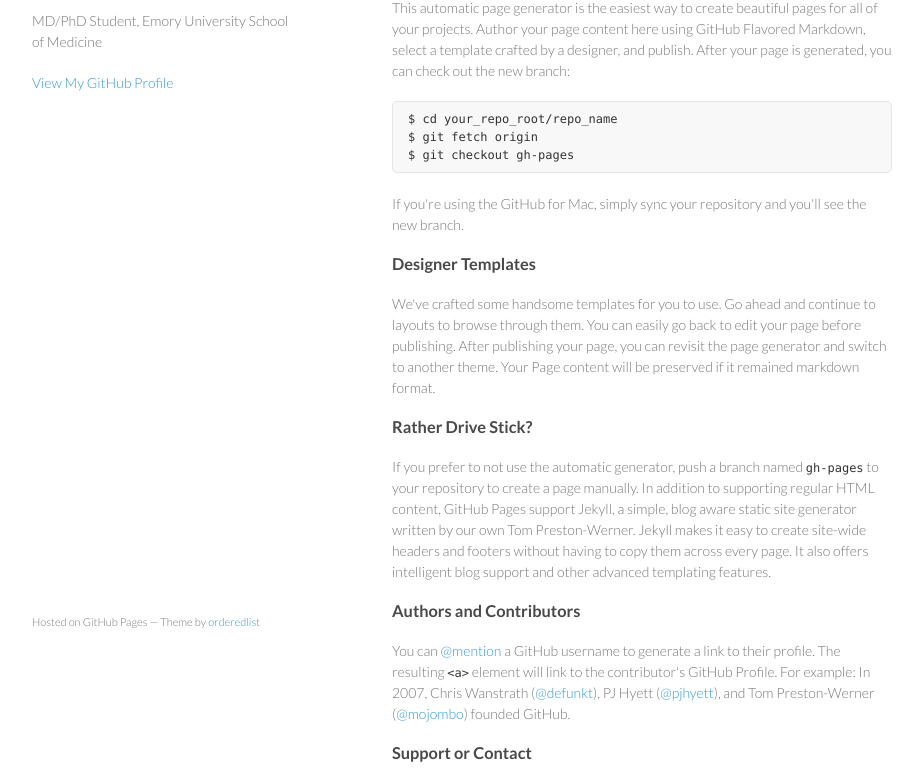
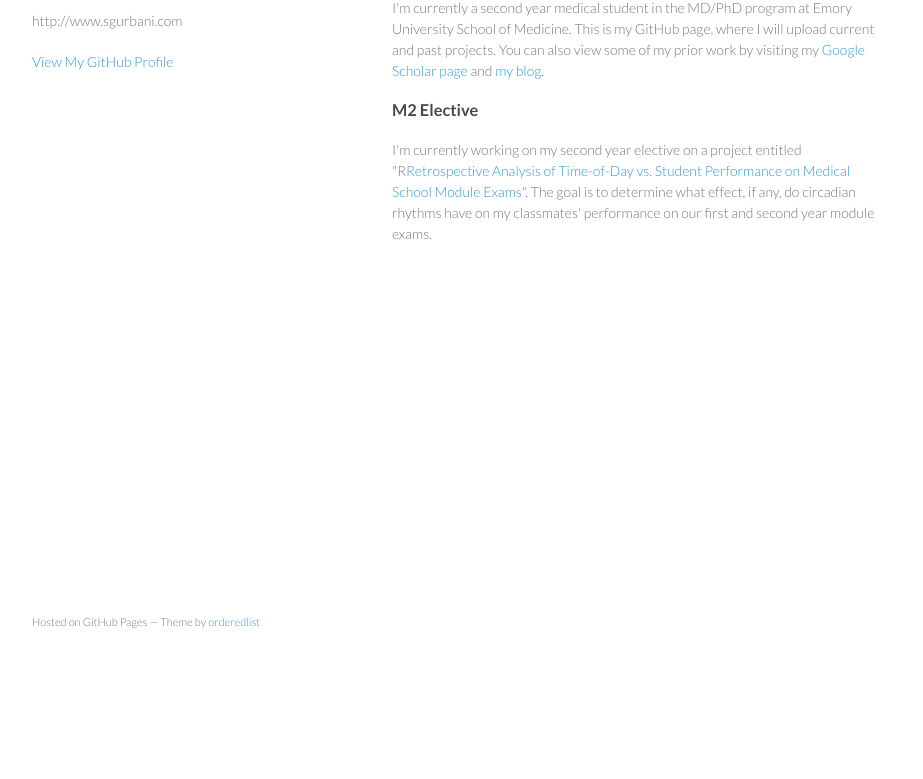
Before and after one commit to sgurbani/sgurbani.github.io, a plain HTML site: page index.html in a window 1280 px wide. Shown: the part 99-878 px from the top of the page, without its empty margins (178-1101 px from the left). After the commit the page ends 800 px from the top, so only its background shows below. Drawn offline with Linux system fonts and the light colour scheme.

Commit message:
Replace master branch with page content via GitHub

```diff
--- a/index.html
+++ b/index.html
@@ -16,7 +16,7 @@
     <div class="wrapper">
       <header>
         <h1>Saumya Gurbani</h1>
-        <p>MD/PhD Student, Emory University School of Medicine</p>
+        <p>http://www.sgurbani.com</p>
 
 
         <p class="view"><a href="https://github.com/sgurbani">View My GitHub Profile</a></p>
@@ -24,36 +24,14 @@
       </header>
       <section>
         <h3>
-<a name="welcome-to-github-pages" class="anchor" href="#welcome-to-github-pages"><span class="octicon octicon-link"></span></a>Welcome to GitHub Pages.</h3>
+<a name="about" class="anchor" href="#about"><span class="octicon octicon-link"></span></a>About</h3>
 
-<p>This automatic page generator is the easiest way to create beautiful pages for all of your projects. Author your page content here using GitHub Flavored Markdown, select a template crafted by a designer, and publish. After your page is generated, you can check out the new branch:</p>
-
-<pre><code>$ cd your_repo_root/repo_name
-$ git fetch origin
-$ git checkout gh-pages
-</code></pre>
-
-<p>If you're using the GitHub for Mac, simply sync your repository and you'll see the new branch.</p>
+<p>I'm currently a second year medical student in the MD/PhD program at Emory University School of Medicine. This is my GitHub page, where I will upload current and past projects. You can also view some of my prior work by visiting my <a href="http://scholar.google.com/citations?user=_hsklg4AAAAJ">Google Scholar page</a> and <a href="http://www.saumya.org">my blog</a>.</p>
 
 <h3>
-<a name="designer-templates" class="anchor" href="#designer-templates"><span class="octicon octicon-link"></span></a>Designer Templates</h3>
+<a name="m2-elective" class="anchor" href="#m2-elective"><span class="octicon octicon-link"></span></a>M2 Elective</h3>
 
-<p>We've crafted some handsome templates for you to use. Go ahead and continue to layouts to browse through them. You can easily go back to edit your page before publishing. After publishing your page, you can revisit the page generator and switch to another theme. Your Page content will be preserved if it remained markdown format.</p>
-
-<h3>
-<a name="rather-drive-stick" class="anchor" href="#rather-drive-stick"><span class="octicon octicon-link"></span></a>Rather Drive Stick?</h3>
-
-<p>If you prefer to not use the automatic generator, push a branch named <code>gh-pages</code> to your repository to create a page manually. In addition to supporting regular HTML content, GitHub Pages support Jekyll, a simple, blog aware static site generator written by our own Tom Preston-Werner. Jekyll makes it easy to create site-wide headers and footers without having to copy them across every page. It also offers intelligent blog support and other advanced templating features.</p>
-
-<h3>
-<a name="authors-and-contributors" class="anchor" href="#authors-and-contributors"><span class="octicon octicon-link"></span></a>Authors and Contributors</h3>
-
-<p>You can <a href="https://github.com/blog/821" class="user-mention">@mention</a> a GitHub username to generate a link to their profile. The resulting <code>&lt;a&gt;</code> element will link to the contributor's GitHub Profile. For example: In 2007, Chris Wanstrath (<a href="https://github.com/defunkt" class="user-mention">@defunkt</a>), PJ Hyett (<a href="https://github.com/pjhyett" class="user-mention">@pjhyett</a>), and Tom Preston-Werner (<a href="https://github.com/mojombo" class="user-mention">@mojombo</a>) founded GitHub.</p>
-
-<h3>
-<a name="support-or-contact" class="anchor" href="#support-or-contact"><span class="octicon octicon-link"></span></a>Support or Contact</h3>
-
-<p>Having trouble with Pages? Check out the documentation at <a href="http://help.github.com/pages">http://help.github.com/pages</a> or contact <a href="mailto:support@github.com">support@github.com</a> and we’ll help you sort it out.</p>
+<p>I'm currently working on my second year elective on a project entitled "R<a href="http://code.sgurbani.com/m2elective">Retrospective Analysis of Time-of-Day vs. Student Performance on Medical School Module Exams</a>". The goal is to determine what effect, if any, do circadian rhythms have on my classmates' performance on our first and second year module exams. </p>
       </section>
       <footer>
         <p><small>Hosted on GitHub Pages &mdash; Theme by <a href="https://github.com/orderedlist">orderedlist</a></small></p>
```
Also changed, not shown: params.json (+1 -1 lines).
